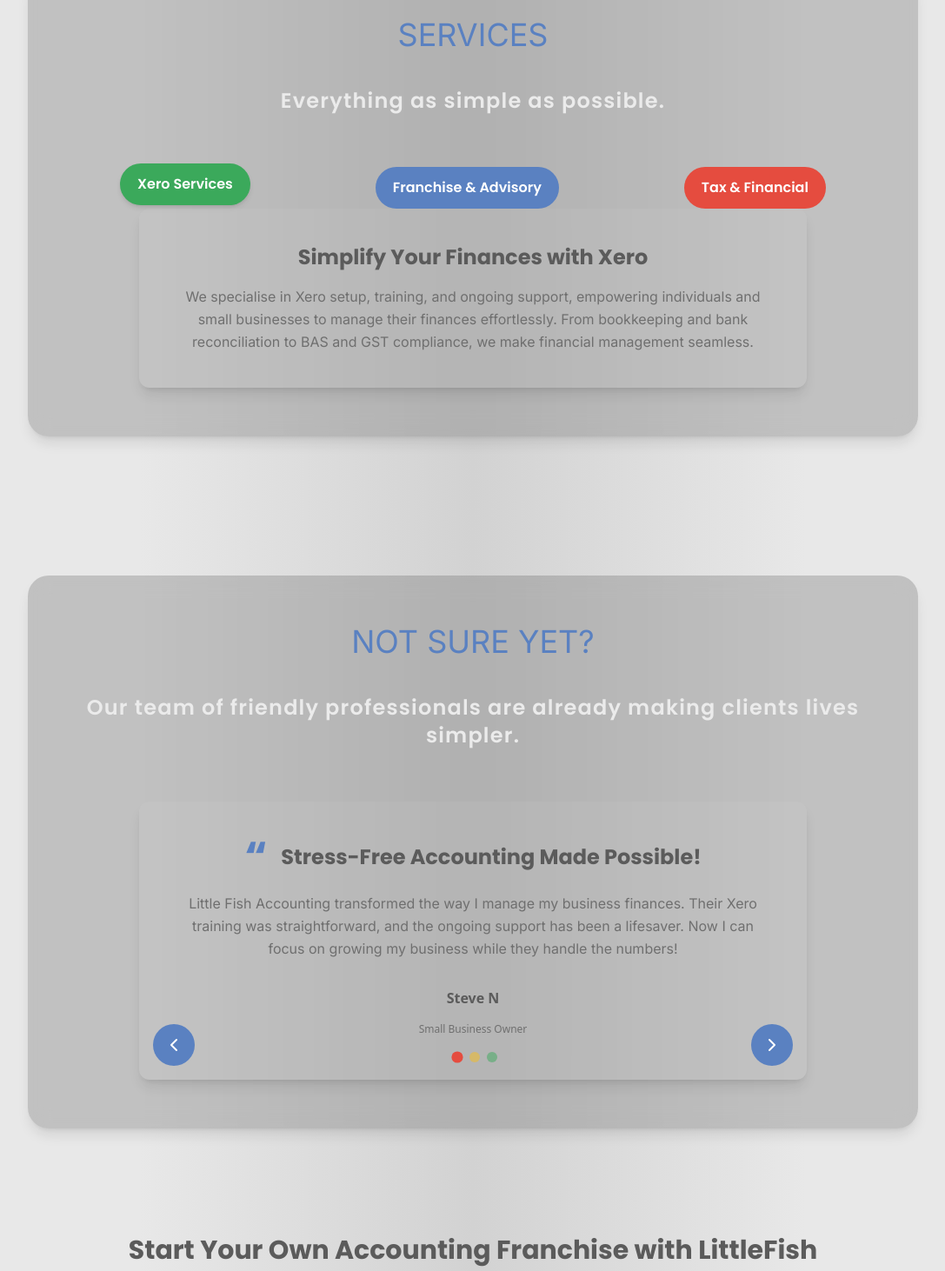
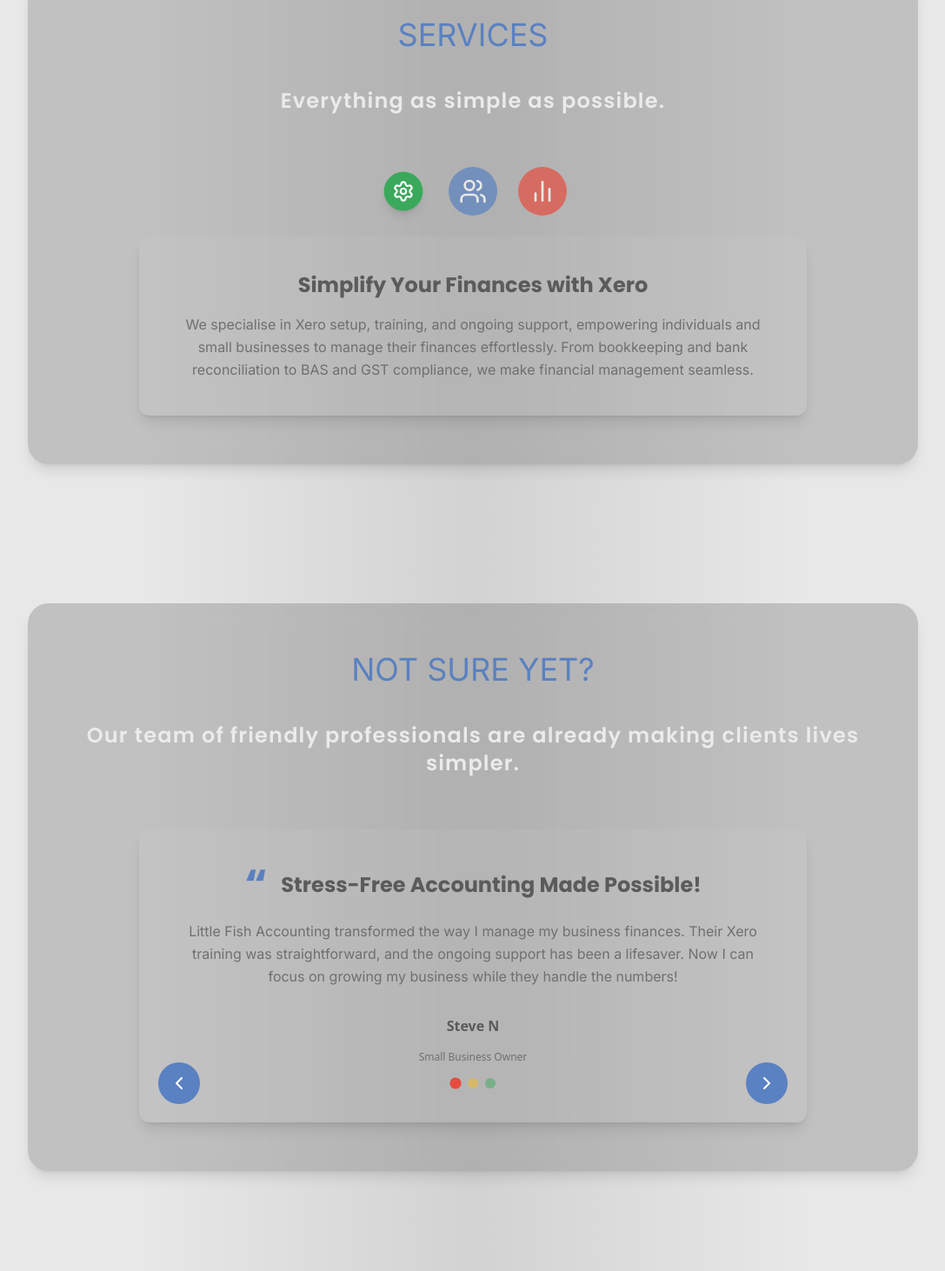
Before and after one commit to hiddenciphers/littlefish, a Next.js app: page / in a window 1280 px wide. Shown: the part 1802-3264 px from the top of the page at 87% size, without its empty margins (96-1183 px from the left). Built offline with nearby package versions, Linux system fonts and the light colour scheme.

Commit message:
Edited Testimonials and Services sections.

```diff
--- a/src/app/components/Sections/Products/ServicesSection.tsx
+++ b/src/app/components/Sections/Products/ServicesSection.tsx
@@ -41,7 +41,7 @@
     >
       {/* Mobile: Icon Buttons */}
       <div
-        className="flex justify-center gap-6 pb-6 md:hidden"
+        className="flex justify-center gap-6 pb-6"
         role="tablist"
         aria-label="Service options"
         id="services-tabs"
@@ -73,7 +73,7 @@
       </div>
 
       {/* Desktop: Full Buttons */}
-      <div
+      {/* <div
         className="hidden md:flex justify-center gap-36"
         role="tablist"
         aria-label="Service tabs"
@@ -101,7 +101,7 @@
             </button>
           );
         })}
-      </div>
+      </div> */}
 
       {/* Content Card */}
       <div className="relative bg-white/5 dark:bg-dark-card-background p-10 rounded-xl shadow-lg max-w-3xl w-full text-center md:h-fit h-110 overflow-hidden">
--- a/src/app/components/Sections/Testimonials/TestimonialsSection.tsx
+++ b/src/app/components/Sections/Testimonials/TestimonialsSection.tsx
@@ -42,7 +42,7 @@
       aria-labelledby="testimonials-heading"
     >
       <div
-        className="relative w-full max-w-3xl bg-white/5 dark:bg-dark-card-background p-10 rounded-xl shadow-lg text-center overflow-hidden h-135 md:h-[320px]"
+        className="relative w-full max-w-3xl bg-white/5 dark:bg-dark-card-background p-10 rounded-xl shadow-lg text-center overflow-hidden h-132 md:h-[337px]"
         role="region"
         aria-roledescription="carousel"
         aria-label="Testimonials carousel"
@@ -50,29 +50,6 @@
         <h2 id="testimonials-heading" className="sr-only">
           Testimonials
         </h2>
-
-        {/* Navigation Buttons */}
-        <motion.button
-          onClick={prev}
-          whileTap={{ scale: 0.9 }}
-          className="absolute left-4 -bottom-2 -translate-y-1/2 z-10 cursor-pointer"
-          aria-label="Previous testimonial"
-        >
-          <span className="p-3 rounded-full text-white block transition-all duration-300 bg-og-blue hover:bg-og-blue-hover">
-            <ChevronLeft size={24} />
-          </span>
-        </motion.button>
-
-        <motion.button
-          onClick={next}
-          whileTap={{ scale: 0.9 }}
-          className="absolute right-4 -bottom-2 -translate-y-1/2 z-10 cursor-pointer"
-          aria-label="Next testimonial"
-        >
-          <span className="p-3 rounded-full text-white block transition-all duration-300 bg-og-blue hover:bg-og-blue-hover">
-            <ChevronRight size={24} />
-          </span>
-        </motion.button>
 
         {/* Testimonial Content */}
         <AnimatePresence mode="wait">
@@ -85,7 +62,7 @@
             animate={{ opacity: 1, y: 0 }}
             exit={{ opacity: 0, y: -10 }}
             transition={{ duration: 0.5 }}
-            className="flex flex-col items-center gap-4"
+            className="flex h-102 md:h-57 flex-col items-center gap-4 mb-4 md:mb-0"
           >
             {/* Heading with Decorative Quote */}
             <div className="flex flex-col md:flex-row items-center justify-center gap-2 text-light-text-primary dark:text-dark-text-primary font-poppins font-bold text-xl md:text-2xl">
@@ -110,9 +87,22 @@
             </div>
           </motion.div>
         </AnimatePresence>
+        {/* Navigation & Indicators Row */}
+        <div className="w-full flex justify-center items-center gap-13 md:gap-72">
+          {/* Prev Button */}
+          <motion.button
+            onClick={prev}
+            whileTap={{ scale: 0.9 }}
+            className="cursor-pointer"
+            aria-label="Previous testimonial"
+          >
+            <span className="p-3 rounded-full text-white block transition-all duration-300 bg-og-blue hover:bg-og-blue-hover">
+              <ChevronLeft size={24} />
+            </span>
+          </motion.button>
 
-        {/* Indicator Dots */}
-        <div className="flex gap-2 justify-center mt-6 absolute left-29 bottom-9 md:bottom-5 md:left-90">
+          {/* Dots */}
+          <div className="flex gap-2 items-center">
             {testimonials.map((_, i) => {
               const dotColors = ["bg-og-red", "bg-og-yellow", "bg-og-green"];
               const isActive = index === i;
@@ -133,6 +123,19 @@
               );
             })}
           </div>
+
+          {/* Next Button */}
+          <motion.button
+            onClick={next}
+            whileTap={{ scale: 0.9 }}
+            className="cursor-pointer"
+            aria-label="Next testimonial"
+          >
+            <span className="p-3 rounded-full text-white block transition-all duration-300 bg-og-blue hover:bg-og-blue-hover">
+              <ChevronRight size={24} />
+            </span>
+          </motion.button>
+        </div>
       </div>
     </section>
   );
```
Lines whose indentation alone changed are shown as unchanged.
